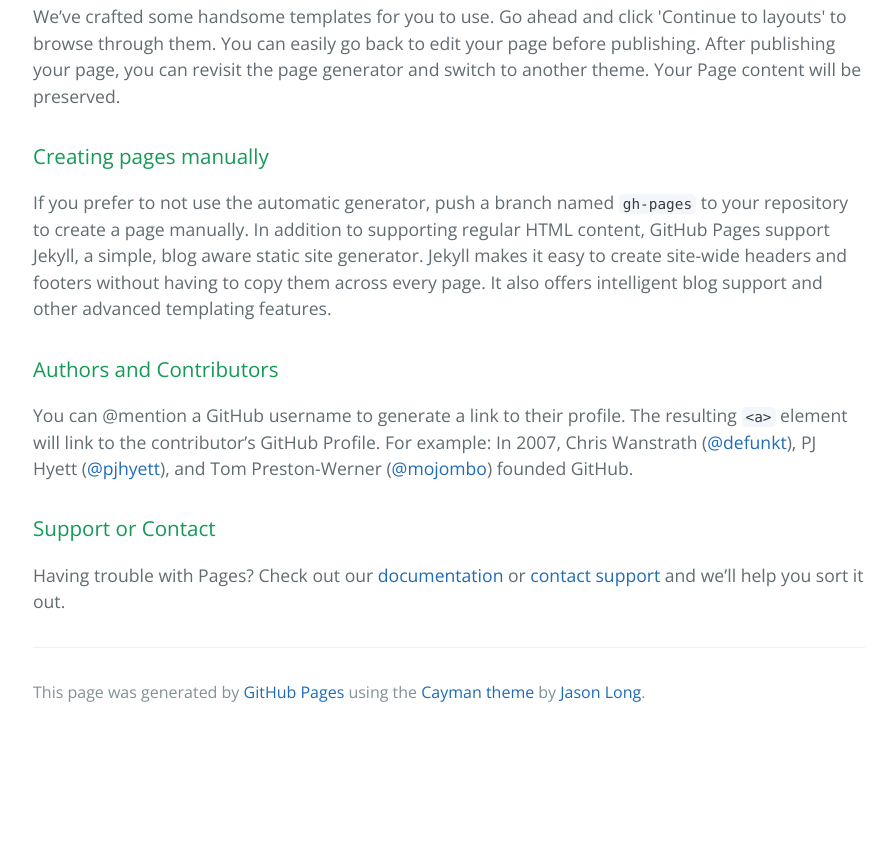
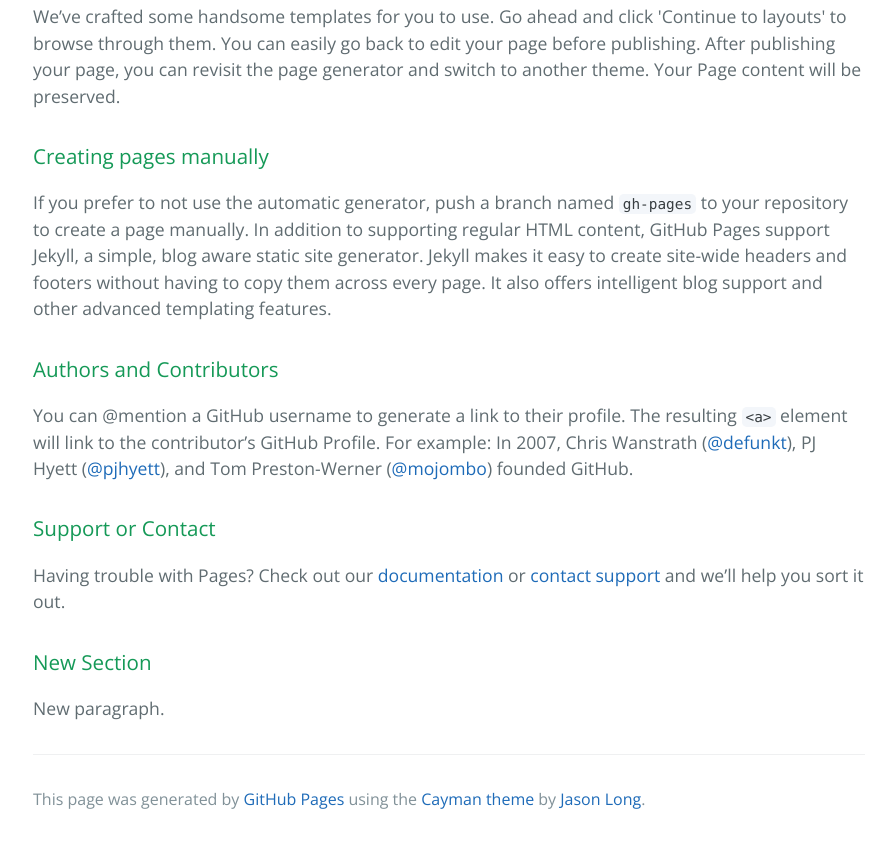
Before and after one commit to whtahy/whtahy.github.io, a plain HTML site: page index.html in a window 1280 px wide. Shown: the part 580-1423 px from the top of the page, without its empty margins (191-1087 px from the left). Before the commit the page ends 1316 px from the top, so only its background shows below. Drawn offline with nearby package versions, Linux system fonts and the light colour scheme.

Commit message:
Added new section

```diff
--- a/index.html
+++ b/index.html
@@ -1,5 +1,6 @@
 <!DOCTYPE html>
 <html lang="en-us">
+
 <head>
     <meta charset="UTF-8">
     <title>User Page by whtahy</title>
@@ -7,47 +8,34 @@
     <link rel="stylesheet" type="text/css" href="stylesheets/normalize.css" media="screen">
     <link href='https://fonts.googleapis.com/css?family=Open+Sans:400,700' rel='stylesheet' type='text/css'>
     <link rel="stylesheet" type="text/css" href="stylesheets/stylesheet.css" media="screen">
-    <link rel="stylesheet" type="text/css" href="stylesheets/github-light.css" media="screen">
-  </head>
+    <link rel="stylesheet" type="text/css" href="stylesheets/github-light.css" media="screen"> </head>
+
 <body>
     <section class="page-header">
         <h1 class="project-name">User Page</h1>
         <h2 class="project-tagline">Numbers are useful</h2>
     </section>
-
     <section class="main-content">
-      <h3>
-<a id="welcome-to-github-pages" class="anchor" href="#welcome-to-github-pages" aria-hidden="true"><span aria-hidden="true" class="octicon octicon-link"></span></a>Welcome to GitHub Pages.</h3>
-
+        <h3> <a id="welcome-to-github-pages" class="anchor" href="#welcome-to-github-pages" aria-hidden="true"><span aria-hidden="true" class="octicon octicon-link"></span></a>Welcome to GitHub Pages.</h3>
         <p>This automatic page generator is the easiest way to create beautiful pages for all of your projects. Author your page content here <a href="https://guides.github.com/features/mastering-markdown/">using GitHub Flavored Markdown</a>, select a template crafted by a designer, and publish. After your page is generated, you can check out the new <code>gh-pages</code> branch locally. If you’re using GitHub Desktop, simply sync your repository and you’ll see the new branch.</p>
 
-<h3>
-<a id="designer-templates" class="anchor" href="#designer-templates" aria-hidden="true"><span aria-hidden="true" class="octicon octicon-link"></span></a>Designer Templates</h3>
-
+        <h3> <a id="designer-templates" class="anchor" href="#designer-templates" aria-hidden="true"><span aria-hidden="true" class="octicon octicon-link"></span></a>Designer Templates</h3>
         <p>We’ve crafted some handsome templates for you to use. Go ahead and click 'Continue to layouts' to browse through them. You can easily go back to edit your page before publishing. After publishing your page, you can revisit the page generator and switch to another theme. Your Page content will be preserved.</p>
 
-<h3>
-<a id="creating-pages-manually" class="anchor" href="#creating-pages-manually" aria-hidden="true"><span aria-hidden="true" class="octicon octicon-link"></span></a>Creating pages manually</h3>
-
+        <h3> <a id="creating-pages-manually" class="anchor" href="#creating-pages-manually" aria-hidden="true"><span aria-hidden="true" class="octicon octicon-link"></span></a>Creating pages manually</h3>
         <p>If you prefer to not use the automatic generator, push a branch named <code>gh-pages</code> to your repository to create a page manually. In addition to supporting regular HTML content, GitHub Pages support Jekyll, a simple, blog aware static site generator. Jekyll makes it easy to create site-wide headers and footers without having to copy them across every page. It also offers intelligent blog support and other advanced templating features.</p>
 
-<h3>
-<a id="authors-and-contributors" class="anchor" href="#authors-and-contributors" aria-hidden="true"><span aria-hidden="true" class="octicon octicon-link"></span></a>Authors and Contributors</h3>
-
+        <h3> <a id="authors-and-contributors" class="anchor" href="#authors-and-contributors" aria-hidden="true"><span aria-hidden="true" class="octicon octicon-link"></span></a>Authors and Contributors</h3>
         <p>You can @mention a GitHub username to generate a link to their profile. The resulting <code>&lt;a&gt;</code> element will link to the contributor’s GitHub Profile. For example: In 2007, Chris Wanstrath (<a href="https://github.com/defunkt" class="user-mention">@defunkt</a>), PJ Hyett (<a href="https://github.com/pjhyett" class="user-mention">@pjhyett</a>), and Tom Preston-Werner (<a href="https://github.com/mojombo" class="user-mention">@mojombo</a>) founded GitHub.</p>
 
-<h3>
-<a id="support-or-contact" class="anchor" href="#support-or-contact" aria-hidden="true"><span aria-hidden="true" class="octicon octicon-link"></span></a>Support or Contact</h3>
-
+        <h3> <a id="support-or-contact" class="anchor" href="#support-or-contact" aria-hidden="true"><span aria-hidden="true" class="octicon octicon-link"></span></a>Support or Contact</h3>
         <p>Having trouble with Pages? Check out our <a href="https://help.github.com/pages">documentation</a> or <a href="https://github.com/contact">contact support</a> and we’ll help you sort it out.</p>
 
-      <footer class="site-footer">
+        <h3> <a id="new-section" class="anchor" href="#new-section" aria-hidden="true"><span aria-hidden="true" class="octicon octicon-link"></span></a>New Section</h3>
+        <p>New paragraph.</p>
 
-        <span class="site-footer-credits">This page was generated by <a href="https://pages.github.com">GitHub Pages</a> using the <a href="https://github.com/jasonlong/cayman-theme">Cayman theme</a> by <a href="https://twitter.com/jasonlong">Jason Long</a>.</span>
-      </footer>
+        <footer class="site-footer"> <span class="site-footer-credits">This page was generated by <a href="https://pages.github.com">GitHub Pages</a> using the <a href="https://github.com/jasonlong/cayman-theme">Cayman theme</a> by <a href="https://twitter.com/jasonlong">Jason Long</a>.</span> </footer>
+    </section>
+</body>
 
-    </section>
-
-
-  </body>
 </html>
```
Lines whose indentation alone changed are shown as unchanged.
